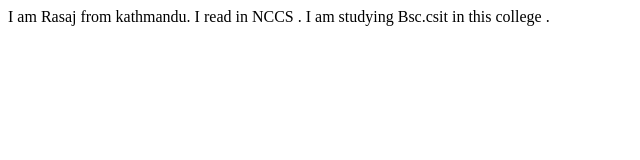
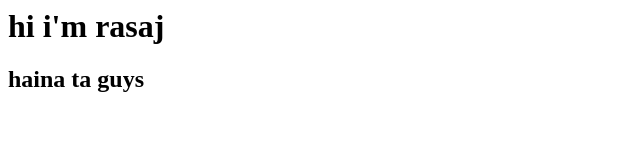
Before and after one commit to rasajmaharjan/webdevelopment_rasaj, a plain HTML site: page index.html in a window 1280 px wide. Shown: the whole page, without its empty margins (0-640 px from the left). Drawn offline with Linux system fonts and the light colour scheme.

```diff
--- a/index.html
+++ b/index.html
@@ -3,6 +3,7 @@
 <title> RasajMaharjan </title>
 </head>
 <body>
-<p> I am Rasaj from kathmandu. I read in NCCS . I am studying Bsc.csit in this college .</p>
+<h1>hi i'm rasaj</h1>
+<h2>haina ta guys</h2>
 </body>
 </html>
```
